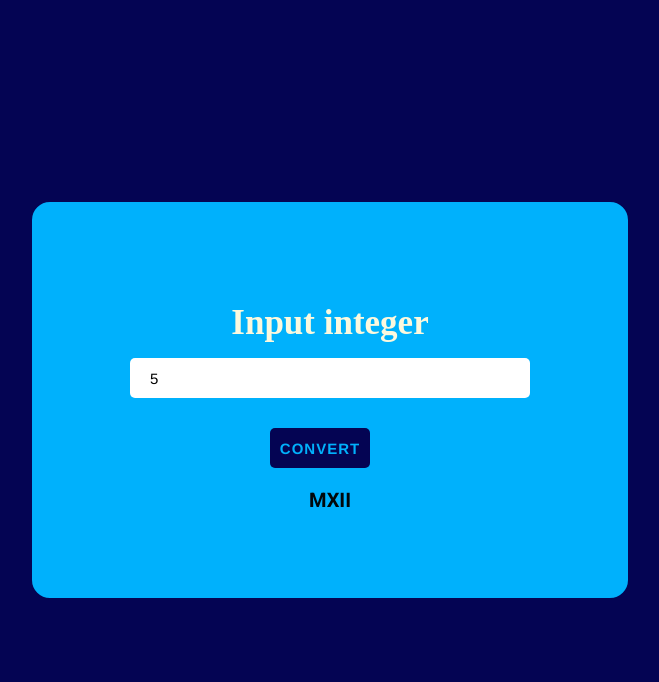
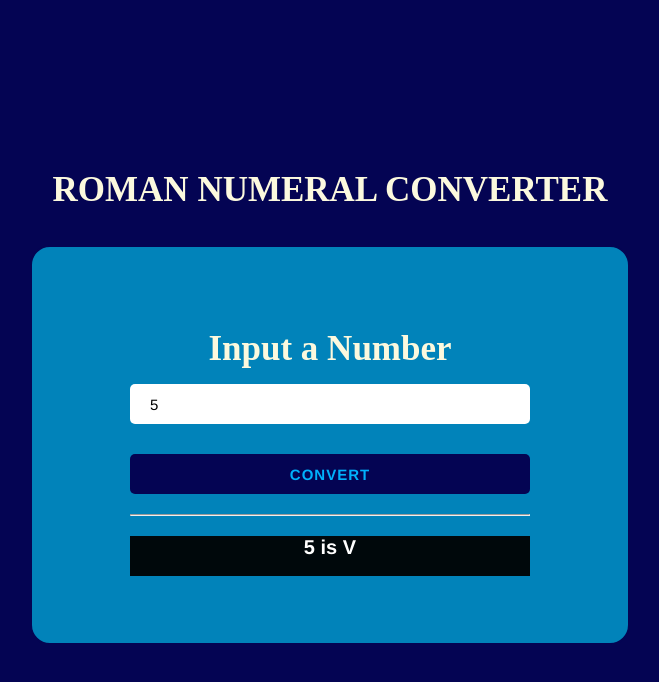
Before and after one commit to Jumai26/2nd-JS-Certification-Exercise, a plain HTML site: page index.html in a window 1280 px wide. Both pictures are taken after typing "5" into the empty fields and a click on the button "CONVERT". Shown: the whole page, without its empty margins (310-969 px from the left). Drawn offline with Linux system fonts and the light colour scheme.

Commit message:
javascript code updated

```diff
--- a/index.html
+++ b/index.html
@@ -12,17 +12,23 @@
 </head>
 
 <body>
+    <div>
+        <h2>ROMAN NUMERAL CONVERTER</h2></div>
     <div class="container">
+
         <div>
             <h5>
-                Input integer </h5>
+                Input a Number</h5>
             <input id="input-display" type="number">
+            <span id="error-message"></span>
         </div>
         <div>
             <button id="btn" type="button">
                 CONVERT
             </button>
-            <p id="result"> MXII </p>
+
+            <hr>
+            <p id="result"></p>
         </div>
     </div>
 
--- a/index.js
+++ b/index.js
@@ -1,8 +1,33 @@
 const inputDisplay = document.getElementById('input-display');
 const btn = document.getElementById('btn');
 const result = document.getElementById('result');
+const errorMessage = document.getElementById('error-message')
 
-function converstion() {
+result.style.display = 'none';
+
+function conversion(number) {
+
+    if (inputDisplay.value < 1) {
+        errorMessage.innerText = "Input a valid number"
+        result.innerHTML = "-";
+    }
+
     romanNumerals = [1000, 900, 500, 400, 100, 90, 50, 40, 10, 9, 5, 4, 1],
-    arabicNumerals = [ "M", "CM", "D", "CD", "C", "XC", "L" , "XL", "X", "IX" , "V", "IV", "I"]
+    arabicNumerals = ["M", "CM", "D", "CD", "C", "XC", "L", "XL", "X", "IX", "V", "IV", "I"]
+    let roman = "";
+
+    for (let i = 0; i < romanNumerals.length; i++) {
+        while (number >= romanNumerals[i]) {
+            roman += arabicNumerals[i];
+            number -= romanNumerals[i];
+        }
+    }
+    return roman;
 };
+
+btn.addEventListener('click', () => {
+    const input = parseInt(inputDisplay.value);
+    const romanNumeral = conversion(input);
+    result.style.display = 'block';
+    result.textContent = `${inputDisplay.value} is ${romanNumeral}`;
+});
--- a/style.css
+++ b/style.css
@@ -10,8 +10,17 @@ body {
     background-color: rgb(4, 4, 83);
     height: 100vh;
     display: flex;
+    flex-direction: column;
     align-items: center;
     justify-content: center;
+}
+
+h2 {
+    text-align: center;
+    color: rgb(252, 249, 222);
+    margin: 15px 0;
+    font-size: 35px;
+    padding-bottom: 20px;
 }
 
 h5 {
@@ -19,10 +28,11 @@ h5 {
     color: rgb(252, 249, 222);
     margin: 15px 0;
     font-size: 35px;
+    max-width: 600px;
 }
 
 .container {
-    background-color: rgb(0, 177, 252);
+    background-color: rgb(1, 131, 186);
     height: 50vh;
     width: 100%;
     max-width: 600px;
@@ -59,9 +69,8 @@ input {
 }
 
 button {
-    width: fit-content;
+    width: 400px;
     height: 40px;
-    margin-right: 20px;
     padding: 0 10px;
     background-color: rgb(4, 4, 83);
     color: rgb(0, 177, 252);
@@ -84,14 +93,34 @@ button:active {
     background-color: gray;
 }
 
+hr{
+    margin: 20px 0;
+    width: 100%;
+    background-color: rgb(4, 4, 83);
+}
+
+#error-message{
+    display: block;
+    color: rgb(238, 125, 125);
+    font-size: 13px;
+    font-family: Helvetica;
+    font-weight: 700;
+    font-style: none;
+
+
+}
+
 #result {
-    font-family: "Roboto", sans-serif;
-    font-weight: 700;
-    font-style: normal;
-    color: rgb(0, 8, 11);
+    font-family: Helvetica;
+    font-weight: 900;
+    background-color: rgb(0, 8, 11);
+    color:white;
     font-size: 20px;
     text-align: center;
     margin-top: 20px;
+    width: 400px;
+    height: 40px;
+
 }
 
 @media screen and (max-width: 500px) {
```
